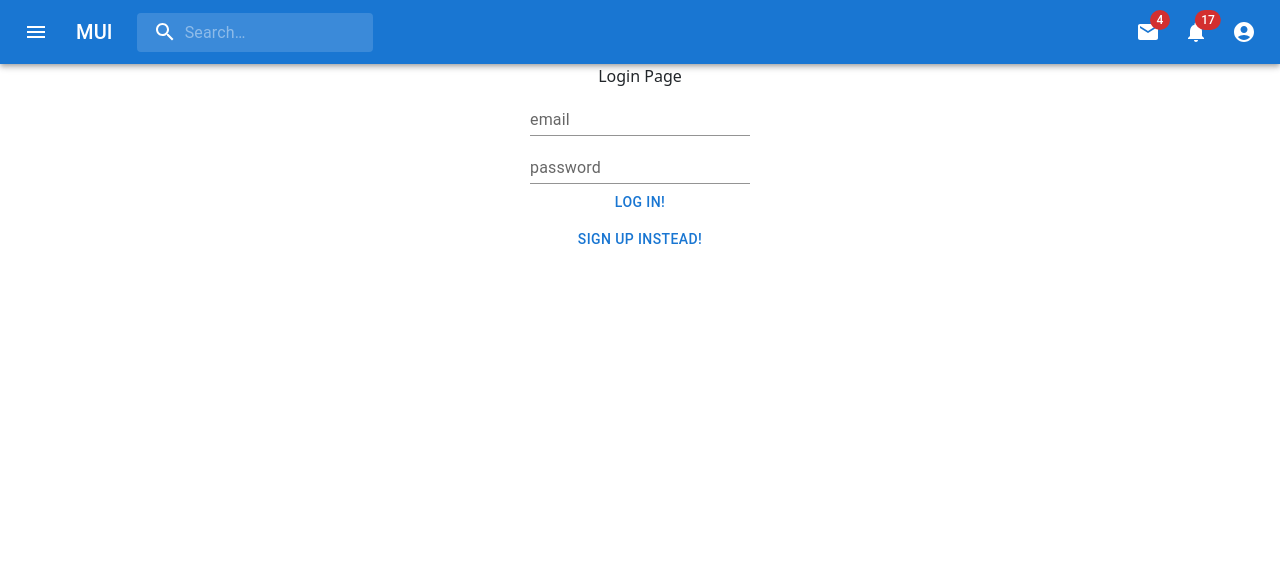
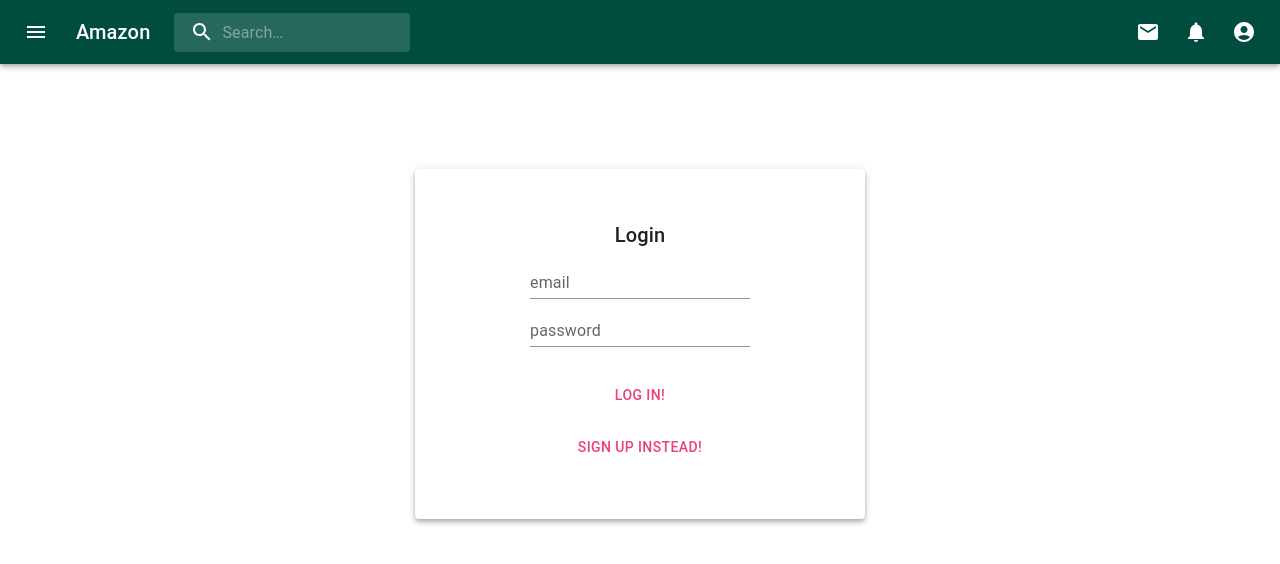
Before and after one commit to tarunjacob/capstone_project, a React (Create React App) app in the folder client/: page / in a window 1280 px wide. Shown: the top 564 px of the page. Built offline with nearby package versions, Linux system fonts and the light colour scheme.

Commit message:
some style changes; still have to do proper state management

```diff
--- a/client/package.json
+++ b/client/package.json
@@ -7,8 +7,10 @@
     "@emotion/styled": "^11.3.0",
     "@material-ui/core": "^4.12.3",
     "@material-ui/icons": "^4.11.2",
+    "@material-ui/styles": "^4.11.4",
     "@mui/icons-material": "^5.0.3",
     "@mui/material": "^5.0.3",
+    "@mui/styles": "^5.0.1",
     "@testing-library/jest-dom": "^5.14.1",
     "@testing-library/react": "^11.2.7",
     "@testing-library/user-event": "^12.8.3",
--- a/client/src/components/LandingLayout.jsx
+++ /dev/null
@@ -1,130 +0,0 @@
-import React from 'react';
-import propTypes from 'prop-types';
-import { AppBar, Toolbar, Typography, Button, Menu, MenuItem, Box, IconButton } from '@material-ui/core';
-import { makeStyles, ThemeProvider, createMuiTheme } from '@material-ui/core/styles';
-import NotificationsIcon from '@material-ui/icons/Notifications';
-// import { useSelector } from 'react-redux';
-import Avatar from '@material-ui/core/Avatar';
-import Logout from './logout';
-import { useHistory } from 'react-router-dom';
-// import SearchBar from './searchBar';
-const useStyles = makeStyles((theme) => ({
-  root: {
-    flexGrow: 1,
-  },
-  toolbar: {
-    minHeight: 64,
-    paddingTop: theme.spacing(1),
-    paddingBottom: theme.spacing(2),
-  },
-  title: {
-    flexGrow: 1,
-    color: '#FFFFFF',
-  },
-  button: {
-    color: '#FFFFFF',
-  },
-  avatar: {
-    // fontSize: '50px',
-    // width: 'auto',
-    // height: 'auto',
-    backgroundColor: '#ec407a',
-  },
-  icones:{
-    background: "white",
-  },
-  search: {
-    width: '60ch',
-    borderRadius: theme.shape.borderRadius,
-    background: "white"
-  }
-}));
-const theme = createMuiTheme({
-  palette: {
-    primary: {
-      // Purple and green play nicely together.
-      main: '#004d40',
-    },
-    secondary: {
-      // This is green.A700 as hex.
-      main: '#ec407a',
-    },
-  },
-});
-const LandingLayout = (props) => {
-  const [anchorEl, setAnchorEl] = React.useState(null);
-  const [recipeSearch, setRecipeSearch] = React.useState([]);
-  const history = useHistory();
-  const uid = localStorage.getItem('uid');
-
-  const handleClick = (event) => {
-    setAnchorEl(event.currentTarget);
-  };
-  const handleClose = () => {
-    setAnchorEl(null);
-  };
-  const searchData = (search) => {
-    setRecipeSearch(search);
-  }
-  const name = localStorage.getItem('name');
-  const classes = useStyles();
-  // const logged = useSelector(state => state.authCheck);
-  return (
-    <div>
-      {/* {logged ? <h1>YOU ARE LOGGED IN!</h1> : <h1> YOU ARE LOGGED OUT!</h1>} */}
-      <ThemeProvider theme={theme}>
-        <AppBar className={classes.toolbar} position="static" color="primary">
-          <Toolbar>
-            {/* <div style={{ width: '100%' }}> */}
-              <Box display="flex" p={1} justify="center" alignItems="center" style={{ width: '100%' }}>
-                <Box p={1} width="35%">
-                  <Button className={classes.title}>
-                    <Typography variant="body1" >
-                      My Recipes
-                    </Typography>
-                  </Button>
-                </Box>
-                <Box p={1} flexShrink={0}>
-                  <IconButton className={classes.icons}>
-                    <NotificationsIcon />
-                  </IconButton>
-                </Box>
-                <Box p={1} flexShrink={0}>
-
-                  <Button aria-controls="simple-menu" aria-haspopup="true" onClick={handleClick} className={classes.button}>
-
-                    <Typography variant="body1" color='overrides'>
-                      <Avatar aria-label="recipe" className={classes.avatar}>
-                        {name[0]}
-                      </Avatar>
-                    </Typography>
-                  </Button>
-                </Box>
-              </Box>
-            {/* </div> */}
-            <Menu
-              id="simple-menu"
-              anchorEl={anchorEl}
-              keepMounted
-              open={Boolean(anchorEl)}
-              onClose={handleClose}
-            >
-              <MenuItem onClick={handleClose}><Button onClick={() => history.push('/dashboard')}>Dashboard</Button></MenuItem>
-              <MenuItem onClick={handleClose}><Button onClick={() => history.push(`/${uid}/recipes/search=self`)}>Recipes</Button></MenuItem>
-              <MenuItem onClick={handleClose}><Button onClick={() => history.push('/dashboard/edit')}>Edit Profile</Button></MenuItem>
-              <MenuItem ><Logout /></MenuItem>
-            </Menu>
-          </Toolbar>
-        </AppBar>
-      </ThemeProvider>
-      <div>
-        {props.children}
-      </div>
-    </div>
-  );
-}
-LandingLayout.propTypes = {
-  children: propTypes.node
-}
-
-export default LandingLayout;
--- a/client/src/components/appBar.jsx
+++ b/client/src/components/appBar.jsx
@@ -1,8 +1,7 @@
 import React from 'react';
-import { useHistory } from 'react-router';
 import propTypes from 'prop-types';
 
-import { styled, alpha } from '@mui/material/styles';
+import { styled, alpha, createTheme, ThemeProvider, } from '@mui/material/styles';
 import AppBar from '@mui/material/AppBar';
 import Box from '@mui/material/Box';
 import Toolbar from '@mui/material/Toolbar';
@@ -59,9 +58,19 @@
     },
   },
 }));
-
+const theme = createTheme({
+  palette: {
+    primary: {
+      // Purple and green play nicely together.
+      main: '#004d40',
+    },
+    secondary: {
+      // This is green.A700 as hex.
+      main: '#ec407a',
+    },
+  },
+});
 const AppSearchBar = (props) => {
-  const history = useHistory();
   const [anchorEl, setAnchorEl] = React.useState(null);
   const [mobileMoreAnchorEl, setMobileMoreAnchorEl] = React.useState(null);
 
@@ -79,7 +88,6 @@
   const handleMenuClose = () => {
     setAnchorEl(null);
     handleMobileMenuClose();
-    history.push('/register')
   };
 
   const handleMobileMenuOpen = (event) => {
@@ -105,7 +113,7 @@
     >
       <MenuItem onClick={handleMenuClose}>Profile</MenuItem>
       <MenuItem onClick={handleMenuClose}>My account</MenuItem>
-      <MenuItem> <Logout /></MenuItem>
+      <MenuItem onClick={handleMenuClose}> <Logout /></MenuItem>
     </Menu>
   );
 
@@ -128,7 +136,7 @@
     >
       <MenuItem>
         <IconButton size="large" aria-label="show 4 new mails" color="inherit">
-          <Badge badgeContent={4} color="error">
+          <Badge color="error">
             <MailIcon />
           </Badge>
         </IconButton>
@@ -140,7 +148,7 @@
           aria-label="show 17 new notifications"
           color="inherit"
         >
-          <Badge badgeContent={17} color="error">
+          <Badge color="error">
             <NotificationsIcon />
           </Badge>
         </IconButton>
@@ -163,6 +171,7 @@
 
   return (
     <Box sx={{ flexGrow: 1 }}>
+      <ThemeProvider theme={theme}>
       <AppBar position="static">
         <Toolbar>
           <IconButton
@@ -180,7 +189,7 @@
             component="div"
             sx={{ display: { xs: 'none', sm: 'block' } }}
           >
-            MUI
+            Amazon
           </Typography>
           <Search>
             <SearchIconWrapper>
@@ -194,7 +203,7 @@
           <Box sx={{ flexGrow: 1 }} />
           <Box sx={{ display: { xs: 'none', md: 'flex' } }}>
             <IconButton size="large" aria-label="show 4 new mails" color="inherit">
-              <Badge badgeContent={4} color="error">
+              <Badge color="error">
                 <MailIcon />
               </Badge>
             </IconButton>
@@ -203,7 +212,7 @@
               aria-label="show 17 new notifications"
               color="inherit"
             >
-              <Badge badgeContent={17} color="error">
+              <Badge color="error">
                 <NotificationsIcon />
               </Badge>
             </IconButton>
@@ -238,6 +247,7 @@
       <div>
         {props.children}
       </div>
+      </ThemeProvider>
     </Box>
   );
 }
--- a/client/src/components/routes.js
+++ b/client/src/components/routes.js
@@ -4,7 +4,6 @@
 import Dashboard from "../pages/dashboard";
 import AppRoute from "./appRoute";
 import AppSearchBar from "./appBar";
-import LandingLayout from "./LandingLayout";
 
 const Routes = () => {
     return (
--- a/client/src/pages/login.jsx
+++ b/client/src/pages/login.jsx
@@ -1,47 +1,79 @@
 import React from 'react';
 import axios from 'axios';
 import { useHistory } from 'react-router';
-import { TextField, Grid, Button } from '@mui/material';
+import { TextField, Grid, Button, Paper, Typography } from '@mui/material';
+import { makeStyles } from '@mui/styles';
+
+const useStyles = makeStyles((theme) => ({
+    root: {
+        minHeight: '70vh'
+    },
+    pad: {
+        paddingTop: 15,
+    },
+    mar: {
+        marginTop:30,
+    },
+    paper: {
+        width: 450,
+        height: 350,
+        margin: "auto",
+        paddingTop: 50,
+        textAlign: 'center',
+    }
+}));
 const Login = () => {
     const history = useHistory();
+    const classes = useStyles();
     const [details, setDetails] = React.useState({})
     const handleChange = (e) => {
-        const {name, value} = e.target
-        setDetails({...details, [name]: value});
+        const { name, value } = e.target
+        setDetails({ ...details, [name]: value });
     }
-    const login = async() => {
+    const login = async () => {
         const body = details;
-        try{
+        try {
             const res = await axios.post('http://localhost:8000/auth/login', body);
-            if(res.status === 200) {
+            if (res.status === 200) {
                 localStorage.setItem('uid', res.data.Response.uid);
                 localStorage.setItem('name', res.data.Response.first_name);
                 alert(`Welcome ${res.data.Response.first_name}!!`);
                 history.push('/home');
             }
         }
-        catch(err){
+        catch (err) {
             alert(err.response.data.response);
         }
     }
     return (
-        <Grid align='center'>
-            <Grid>
-                Login Page
+        // <div className={classes.paper}>
+        <Grid
+            container
+            spacing={0}
+            direction="column"
+            alignItems="center"
+            justifyContent="center"
+            className={classes.root}
+        >
+            <Paper variant="elevation" elevation={4} className={classes.paper} >
+                <Grid item >
+                    <Typography variant='h6'> Login </Typography>
                 </Grid>
-            <Grid>
+                <Grid item>
                     <TextField label='email' name='email_address' value={details.email} variant='standard' onChange={e => handleChange(e)}></TextField>
                 </Grid>
-            <Grid>
+                <Grid item>
                     <TextField label='password' name='password' type='password' value={details.password} variant='standard' onChange={e => handleChange(e)}></TextField>
                 </Grid>
-            <Grid>
-                <Button onClick={login}>Log In!</Button>
+                <Grid item className={classes.mar}>
+                    <Button color="secondary" onClick={login}>Log In!</Button>
                 </Grid>
-            <Grid>
-                <Button onClick={()=>history.push('/register')}> Sign up instead!</Button>
+                <Grid item className={classes.pad}>
+                    <Button color="secondary" onClick={() => history.push('/register')}> Sign up instead!</Button>
                 </Grid>
+            </Paper>
         </Grid>
+        // </div>
     )
 }
 
--- a/client/src/pages/register.jsx
+++ b/client/src/pages/register.jsx
@@ -1,9 +1,29 @@
 import React from 'react';
 import axios from 'axios';
 import { useHistory } from 'react-router-dom';
-import { TextField, Grid, Button } from '@mui/material';
-import Logout from '../components/logout';
+import { TextField, Grid, Button, Paper, Typography } from '@mui/material';
+import { makeStyles } from '@mui/styles';
+
+const useStyles = makeStyles((theme) => ({
+    root: {
+        minHeight: '70vh'
+    },
+    pad: {
+        paddingTop: 15,
+    },
+    mar: {
+        marginTop:30,
+    },
+    paper: {
+        width: 450,
+        height: 550,
+        margin: "auto",
+        paddingTop: 50,
+        textAlign: 'center',
+    }
+}));
 const Register = () => {
+    const classes = useStyles();
     const history = useHistory();
     const [details, setDetails] = React.useState({});
     const handleChange = (e) => {
@@ -26,9 +46,17 @@
         }
     }
     return (
-        <Grid align='center'>
+        <Grid
+        container
+        spacing={0}
+        direction="column"
+        alignItems="center"
+        justifyContent="center"
+        className={classes.root}
+    >
+        <Paper variant="elevation" elevation={4} className={classes.paper} >
             <Grid>
-                Register Page
+                <Typography variant='h6'> Register </Typography>
             </Grid>
             <Grid>
                 <TextField label='user name' name='user_name' value={details.user_name} variant='standard' onChange={e => handleChange(e)}></TextField>
@@ -48,14 +76,13 @@
             <Grid>
                 <TextField label='password' name='password' value={details.password} variant='standard' type='password' onChange={e => handleChange(e)}></TextField>
             </Grid>
-            <Grid>
-                <Button onClick={register}> Register! </Button>
+            <Grid className={classes.mar}>
+                <Button color='secondary' onClick={register}> Register! </Button>
             </Grid>
-            <Grid>
-                <Button onClick={() => history.push('/')}> Sign in instead!</Button>
-                <Button> <Logout /> </Button>
+            <Grid className={classes.pad}>
+                <Button color='secondary' onClick={() => history.push('/')}> Sign in instead!</Button>
             </Grid>
-
+        </Paper>
         </Grid >
     )
 }
```
Also changed, not shown: 1 other file (tests, documents, lock files or other folders). Lines whose indentation alone changed are shown as unchanged.
